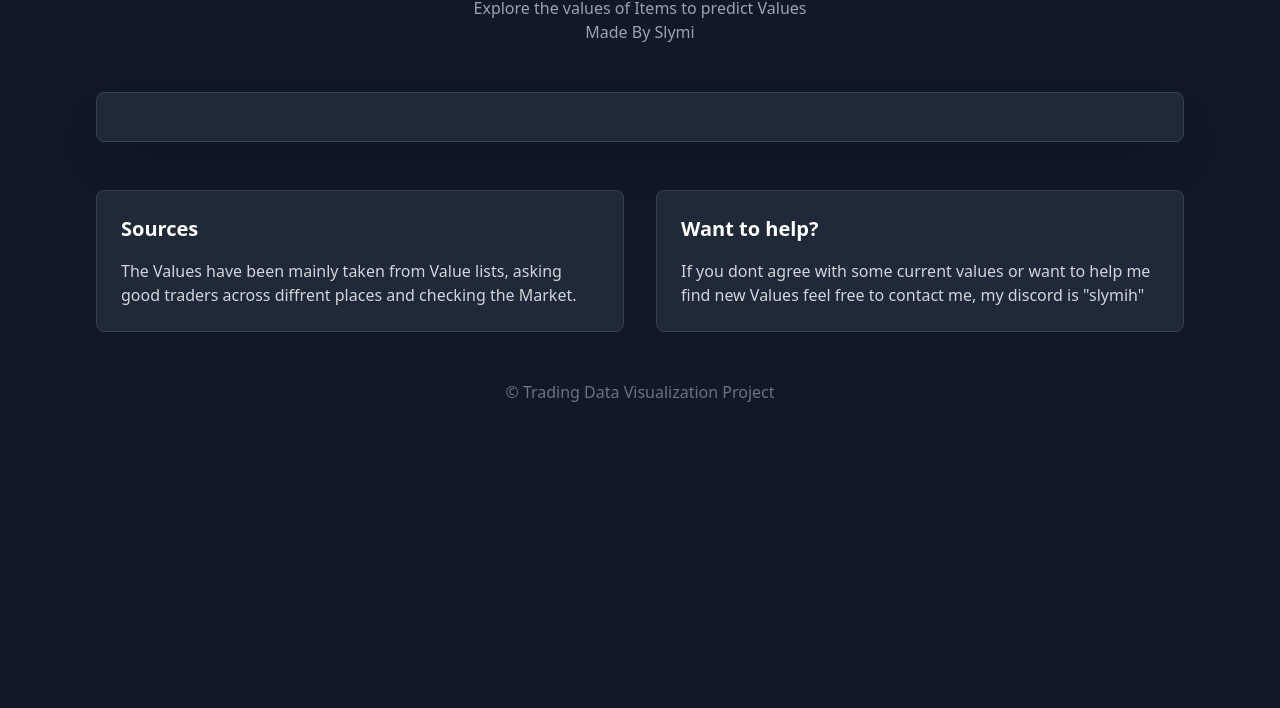
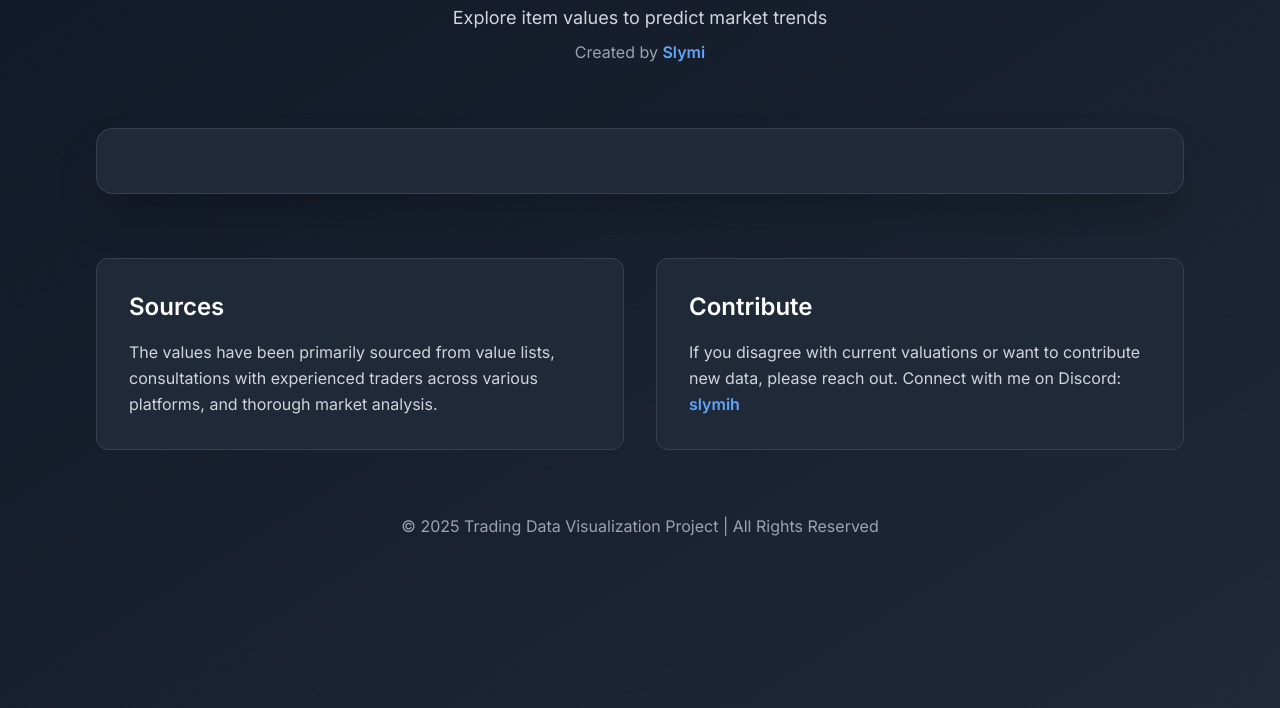
Before and after one commit to CuzImSlymi/ValueGraph, a plain HTML site: page index.html in a window 1280 px wide. Shown: the part 92-800 px from the top of the page. Drawn offline with nearby package versions, Linux system fonts and the light colour scheme; a script that the page names is missing.

Commit message:
Hover effects

```diff
--- a/index.html
+++ b/index.html
@@ -3,60 +3,61 @@
 <head>
     <meta charset="UTF-8">
     <meta name="viewport" content="width=device-width, initial-scale=1.0">
-    <title>Data Visualization</title>
+    <title>Trading Values Visualization</title>
     <script src="https://cdn.tailwindcss.com"></script>
     <script src="https://public.flourish.studio/resources/embed.js"></script>
+    <link href="https://fonts.googleapis.com/css2?family=Inter:wght@400;600;700&display=swap" rel="stylesheet">
+    <style>
+        body {
+            font-family: 'Inter', sans-serif;
+        }
+    </style>
 </head>
-<body class="bg-gray-900 text-gray-100">
+<body class="bg-gradient-to-br from-gray-900 to-gray-800 text-gray-100 min-h-screen">
     <div class="container max-w-6xl mx-auto p-8">
-        <header class="mb-12 text-center">
-            <h1 class="text-4xl font-bold text-white mb-4 tracking-tight">
+        <header class="mb-16 text-center">
+            <h1 class="text-5xl font-bold text-white mb-4 tracking-tight">
                 Trading Values Visualization
             </h1>
-            <p class="text-gray-400 max-w-2xl mx-auto">
-                Explore the values of Items to predict Values
+            <p class="text-gray-300 max-w-2xl mx-auto text-lg">
+                Explore item values to predict market trends
             </p>
-			<p class="text-gray-400 max-w-2xl mx-auto">
-                Made By Slymi
+            <p class="text-gray-400 mt-2">
+                Created by <span class="font-semibold text-blue-400">Slymi</span>
             </p>
-
         </header>
 
-        <div class="bg-gray-800 border border-gray-700 rounded-lg shadow-2xl overflow-hidden mb-12">
-            <div class="p-6">
-
-
+        <div class="bg-gray-800 border border-gray-700 rounded-2xl shadow-2xl overflow-hidden mb-16 transition-all duration-300 hover:shadow-blue-500/20">
+            <div class="p-8">
                 <div class="flourish-embed flourish-chart" data-src="visualisation/20391147">
                     <noscript>
                         <img src="https://public.flourish.studio/visualisation/20391147/thumbnail"
                              width="100%"
                              alt="chart visualization"
-                             class="w-full"/>
+                             class="w-full rounded-lg"/>
                     </noscript>
                 </div>
             </div>
         </div>
 
-        <div class="grid md:grid-cols-2 gap-8">
-            <div class="bg-gray-800 border border-gray-700 rounded-lg p-6">
-                <h3 class="text-xl font-semibold text-white mb-4">Sources</h3>
-                <p class="text-gray-300">
-					The Values have been mainly taken from Value lists, asking
-					good traders across diffrent places and checking the Market.
+        <div class="grid md:grid-cols-2 gap-8 mb-16">
+            <div class="bg-gray-800 border border-gray-700 rounded-xl p-8 transition-all duration-300 hover:shadow-lg hover:shadow-blue-500/10">
+                <h3 class="text-2xl font-semibold text-white mb-4">Sources</h3>
+                <p class="text-gray-300 leading-relaxed">
+                    The values have been primarily sourced from value lists, consultations with experienced traders across various platforms, and thorough market analysis.
                 </p>
             </div>
 
-            <div class="bg-gray-800 border border-gray-700 rounded-lg p-6">
-                <h3 class="text-xl font-semibold text-white mb-4">Want to help?</h3>
-                <p class="text-gray-300">
-					If you dont agree with some current values or want to help me
-					find new Values feel free to contact me, my discord is "slymih"
+            <div class="bg-gray-800 border border-gray-700 rounded-xl p-8 transition-all duration-300 hover:shadow-lg hover:shadow-blue-500/10">
+                <h3 class="text-2xl font-semibold text-white mb-4">Contribute</h3>
+                <p class="text-gray-300 leading-relaxed">
+                    If you disagree with current valuations or want to contribute new data, please reach out. Connect with me on Discord: <span class="font-semibold text-blue-400">slymih</span>
                 </p>
             </div>
         </div>
 
-        <footer class="mt-12 text-center text-gray-500">
-            <p>© Trading Data Visualization Project</p>
+        <footer class="mt-16 text-center text-gray-400">
+            <p>&copy; 2025 Trading Data Visualization Project | All Rights Reserved</p>
         </footer>
     </div>
 </body>
```
